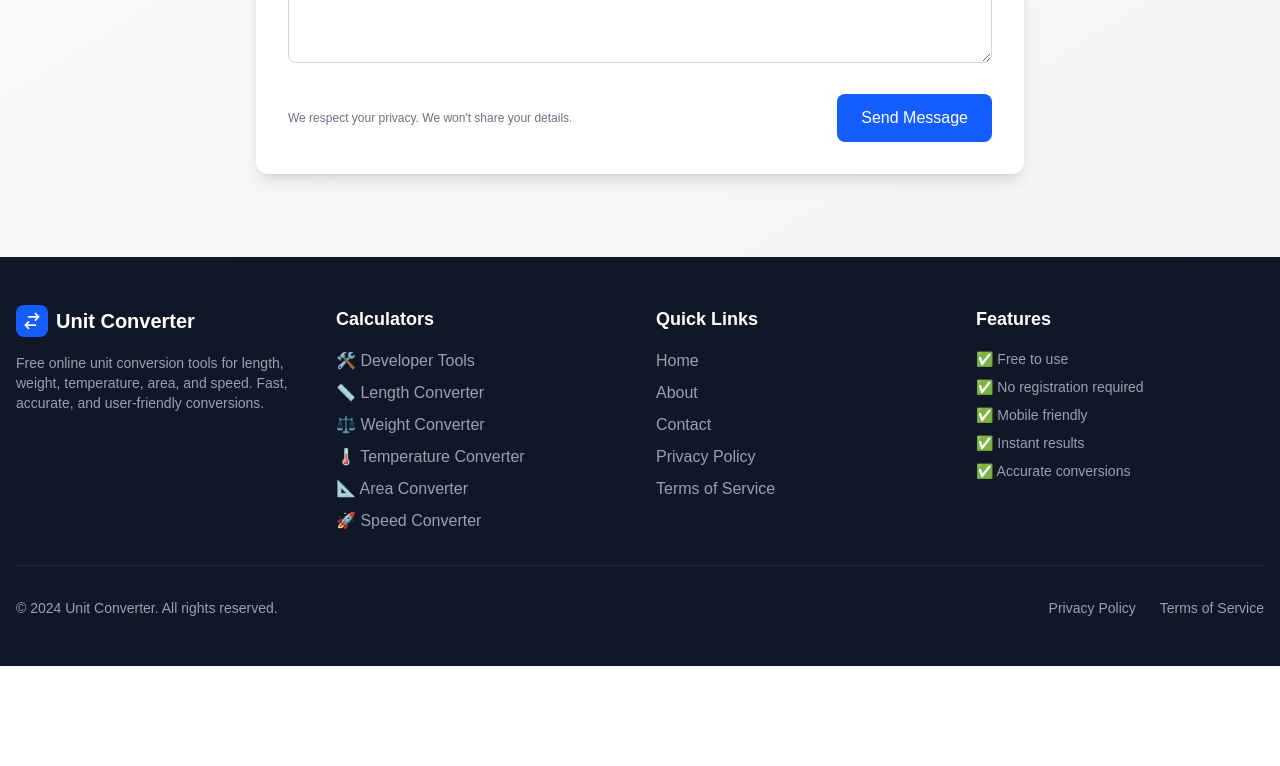
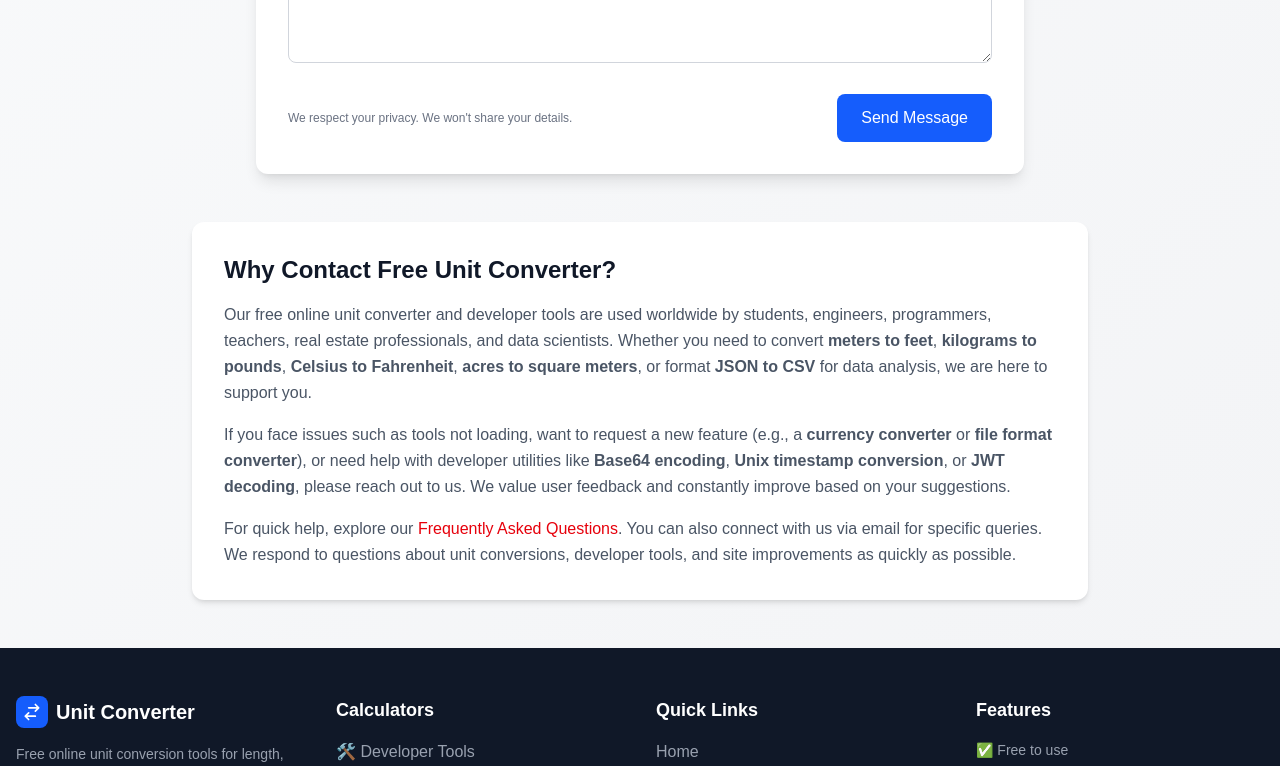
Before and after one commit to Sajidisrar/Unit-Converter, a Next.js app: page /contact in a window 1280 px wide. Shown: the part 607-1373 px from the top of the page. Before the commit the page ends 1273 px from the top, so only its background shows below. Built offline with nearby package versions, Linux system fonts and the light colour scheme.

Commit message:
fix content

```diff
--- a/src/app/contact/page.tsx
+++ b/src/app/contact/page.tsx
@@ -45,6 +45,21 @@ export default function ContactPage() {
             </div>
           </form>
         </main>
+
+        <section className="max-w-4xl mx-auto mt-12 bg-white dark:bg-gray-800 rounded-xl shadow-md p-8">
+          <h2 className="text-2xl font-bold text-gray-900 dark:text-white mb-4">
+            Why Contact Free Unit Converter?
+          </h2>
+          <p className="text-gray-600 dark:text-gray-300 mb-4 leading-relaxed">
+            Our free online unit converter and developer tools are used worldwide by students, engineers, programmers, teachers, real estate professionals, and data scientists. Whether you need to convert <b>meters to feet</b>, <b>kilograms to pounds</b>, <b>Celsius to Fahrenheit</b>, <b>acres to square meters</b>, or format <b>JSON to CSV</b> for data analysis, we are here to support you.
+          </p>
+          <p className="text-gray-600 dark:text-gray-300 mb-4 leading-relaxed">
+            If you face issues such as tools not loading, want to request a new feature (e.g., a <b>currency converter</b> or <b>file format converter</b>), or need help with developer utilities like <b>Base64 encoding</b>, <b>Unix timestamp conversion</b>, or <b>JWT decoding</b>, please reach out to us. We value user feedback and constantly improve based on your suggestions.
+          </p>
+          <p className="text-gray-600 dark:text-gray-300 leading-relaxed">
+            For quick help, explore our <a href="/faq" className="text-red-600 dark:text-red-400 hover:underline">Frequently Asked Questions</a>. You can also connect with us via email for specific queries. We respond to questions about unit conversions, developer tools, and site improvements as quickly as possible.
+          </p>
+        </section>
       </div>
       <script
         type="application/ld+json"
--- a/src/app/page.tsx
+++ b/src/app/page.tsx
@@ -6,14 +6,14 @@ export default function Home() {
   return (
     <div className="min-h-screen bg-gradient-to-br from-blue-50 to-indigo-100 dark:from-gray-900 dark:to-gray-800">
       <Head>
-        <title>Free Online Unit Converter & Developer Tools</title>
+        <title>Free Online Unit Converter & Developer Tools | Length, Weight, JSON, Base64 & More</title>
         <meta
           name="description"
-          content="Free online developer tools and unit converters. Convert length, weight, temperature, area, speed, and cooking measures instantly. Includes Base64 Encoder/Decoder, JSON Formatter/Minifier, URL Encoder/Decoder, Unix Timestamp Converter, JWT Decoder, Number Base Converter, Text to ASCII, JSON to CSV, Base64 encoding, and more for developers, AI, and Data Science."
+          content="Free online unit converters and developer tools. Instantly convert length, weight, temperature, area, speed, cooking, and more. Includes Base64 Encoder/Decoder, JSON Formatter, JSON to CSV, URL Encoder/Decoder, Unix Timestamp Converter, JWT Decoder, Number Base Converter, ASCII Converter, and AI & Data Science utilities."
         />
         <meta
           name="keywords"
-          content="developer tools, Base64 encoder, Base64 encoding, JSON formatter, JSON to CSV, URL encoder, JWT decoder, Unix timestamp, number base converter, ASCII converter, free online tools, AI, artificial intelligence, data science, unit converter area, unit converter weight, length converter, weight converter, temperature converter"
+          content="free online unit converter, length converter, weight converter, temperature converter, area converter, speed converter, cooking converter, developer tools, Base64 encoder decoder, Base64 encoding, JSON formatter, JSON to CSV converter, URL encoder decoder, JWT decoder, Unix timestamp converter, number base converter, ASCII converter, AI tools, artificial intelligence, data science tools"
         />
         <meta name="robots" content="index, follow" />
         <meta name="viewport" content="width=device-width, initial-scale=1.0" />
@@ -54,10 +54,10 @@ export default function Home() {
         {/* Hero Section */}
         <header className="text-center mb-12">
           <h1 className="text-5xl md:text-7xl font-bold text-gray-900 dark:text-white mb-6">
-            Free Online Unit Converter Tools
+            Free Online Unit Converters & Developer Tools
           </h1>
           <p className="text-xl text-gray-600 dark:text-gray-300 max-w-4xl mx-auto leading-relaxed">
-            Instantly convert units and access powerful developer tools with our free online converters. Fast, accurate, and user-friendly conversions for length, weight, temperature, area, speed, cooking, and more, plus Base64, JSON, URL, JWT, and Number Base converters for developers.
+            Instantly convert units and use powerful developer utilities with our free online tools. Perform fast, accurate, and user-friendly conversions for length, weight, temperature, area, speed, cooking, and more. Developers can also access JSON Formatter, Base64 Encoder/Decoder, URL Encoder/Decoder, JWT Decoder, Unix Timestamp Converter, and Number Base Converter to streamline coding and data science tasks.
           </p>
         </header>
 
@@ -209,7 +209,7 @@ export default function Home() {
           {/* Features Section */}
           <section className="bg-white dark:bg-gray-800 rounded-xl shadow-lg p-8">
             <h2 className="text-2xl font-bold text-gray-800 dark:text-white mb-6 text-center">
-              Why Choose Our Unit Converters?
+              Why Use Our Free Online Unit Converters?
             </h2>
             <div className="grid grid-cols-1 md:grid-cols-3 gap-6">
               <div className="text-center">
@@ -245,9 +245,9 @@ export default function Home() {
           <section className="bg-gray-50 dark:bg-gray-900 rounded-xl shadow-lg p-8 mt-12">
             <h2 className="text-2xl font-bold text-gray-800 dark:text-white mb-4 text-center">What is a Unit Converter?</h2>
             <p className="text-gray-600 dark:text-gray-300 max-w-4xl mx-auto leading-relaxed">
-              A unit converter is a tool that allows you to quickly and accurately transform values from one measurement unit to another across a wide variety of categories. On this site, you can convert between units for <b>Length</b> (meters to feet), <b>Weight</b> (kilograms to pounds), <b>Temperature</b> (Celsius to Fahrenheit), <b>Area</b> (acres to square meters), <b>Volume</b> (liters to gallons), <b>Speed</b> (MPH to KPH), <b>Cooking</b> (cups to grams), and <b>Currency</b> (USD to EUR).
+              A unit converter is a free online tool that helps you quickly transform values from one measurement system to another. With our converters, you can easily switch between units of <b>Length</b> (meters to feet), <b>Weight</b> (kilograms to pounds), <b>Temperature</b> (Celsius to Fahrenheit), <b>Area</b> (acres to square meters), <b>Speed</b> (MPH to KPH), and <b>Cooking</b> (cups to grams).
               <br /><br />
-              For developers and technical users, we also offer handy <b>Developer Tools</b> including Base64 Encoder/Decoder, JSON Formatter/Minifier, URL Encoder/Decoder, Unix Timestamp Converter, JWT Decoder, Number Base Converter, and Text to ASCII conversion. These tools are essential for software development, API testing, data processing, and debugging, providing fast and accurate results for technical workflows.
+              In addition, we provide a full suite of <b>Developer Tools</b> such as Base64 Encoder/Decoder, JSON Formatter/Minifier, JSON to CSV Converter, URL Encoder/Decoder, Unix Timestamp Converter, JWT Decoder, Number Base Converter, and Text to ASCII conversion. These tools are designed for programmers, AI practitioners, and data science professionals who need fast and accurate online utilities.
             </p>
           </section>
 
@@ -325,7 +325,7 @@ export default function Home() {
               Developer Tools & Utilities
             </h2>
             <p className="text-gray-600 dark:text-gray-300 max-w-4xl mx-auto text-center mb-8">
-              Essential tools for developers, programmers, and technical professionals. All tools are free, fast, and work directly in your browser.
+              Explore free online developer tools built for programmers, software engineers, and data scientists. Use our Base64 Encoder/Decoder, JSON Formatter, JSON to CSV Converter, JWT Decoder, Unix Timestamp Converter, and more. All tools are browser-based, lightning fast, and 100% free.
             </p>
             <div className="grid grid-cols-1 md:grid-cols-2 gap-6">
               <div className="bg-white dark:bg-gray-800 rounded-lg p-6">
```
Also changed, not shown: src/app/area/page.tsx (+34 -4 lines).
